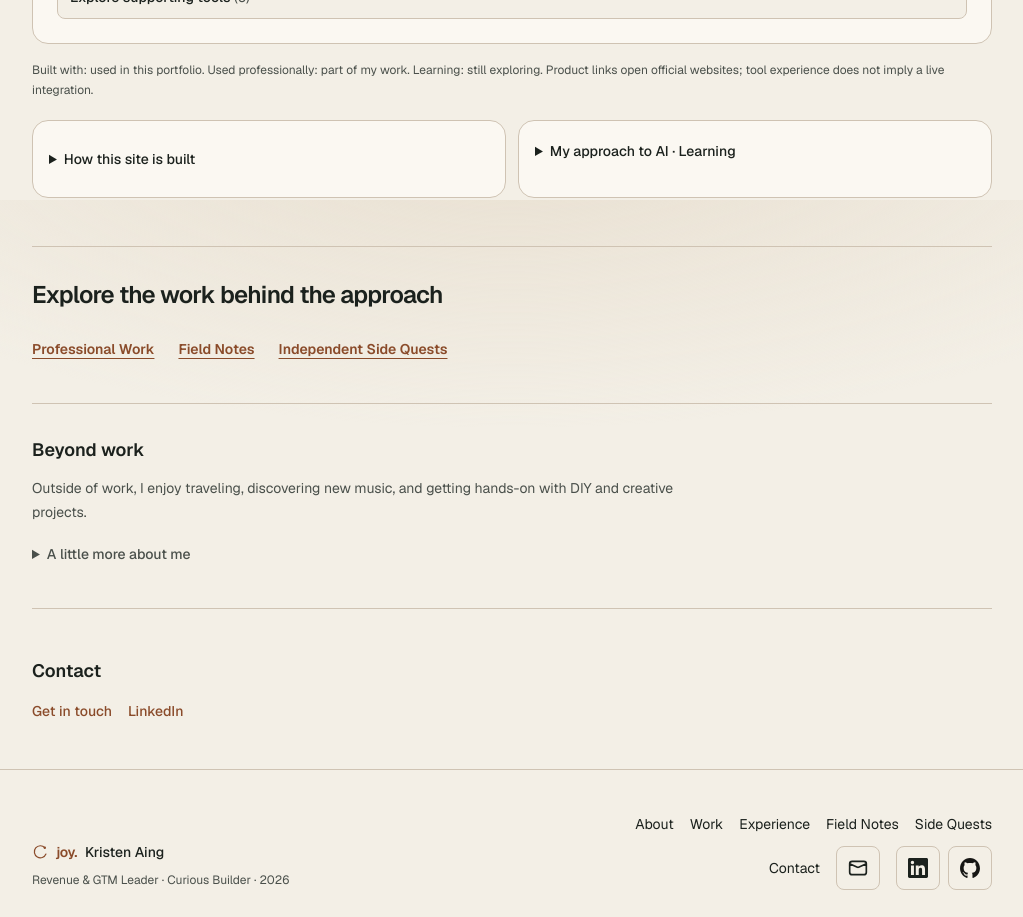
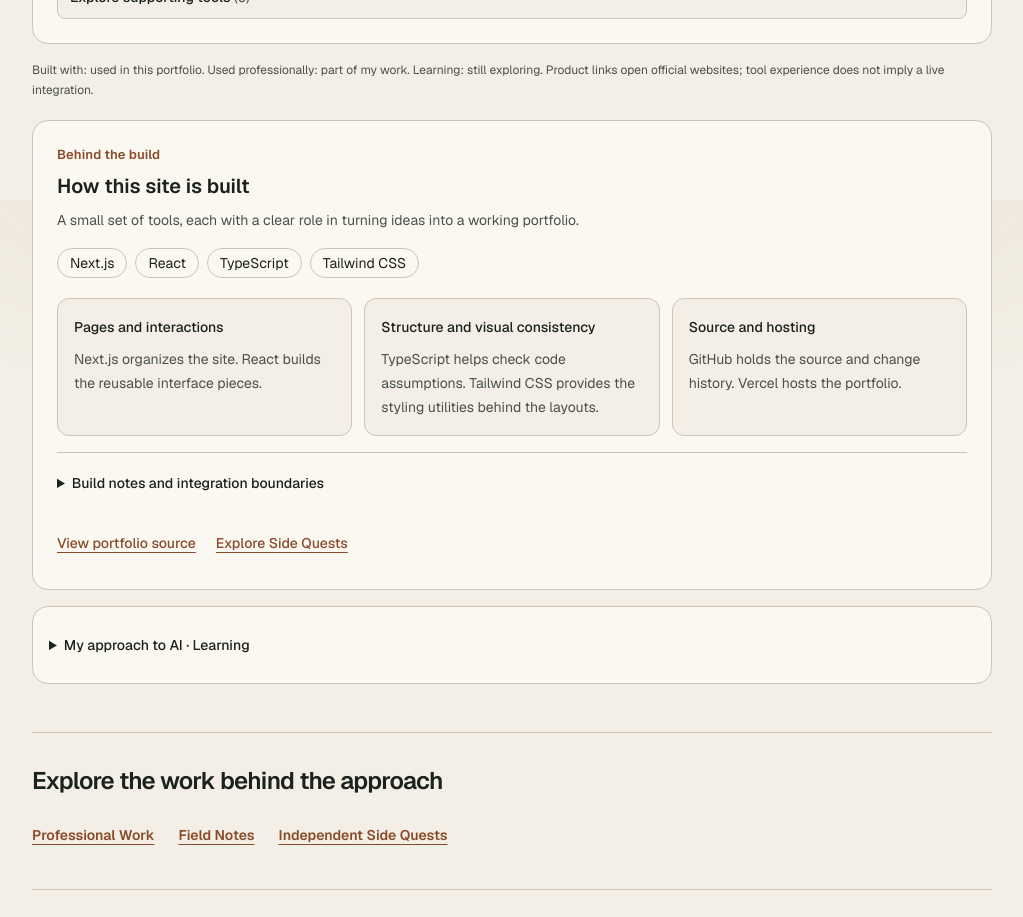
Before and after one commit to heyfunwhoa/byjoyaing-portfolio, a Next.js app: page /about in a window 1280 px wide. Shown: the part 3000-3917 px from the top of the page, without its empty margins (128-1151 px from the left). Built offline with nearby package versions, Linux system fonts and the light colour scheme.

Commit message:
feat: make portfolio build explanation a scannable card composition

```diff
--- a/components/tools-map.tsx
+++ b/components/tools-map.tsx
@@ -8,12 +8,13 @@ export function ToolsMap({ compact = false }: { compact?: boolean }) {
     <div className="space-y-5">
       <ToolkitExplorer sections={toolkitSections} compact={compact} />
       {compact ? null : (
-        <div className="grid gap-3 md:grid-cols-2">
-          <details className="rounded-2xl border border-border bg-card p-4">
-            <summary className="min-h-11 cursor-pointer rounded-sm py-3 text-sm font-medium focus-visible:outline-2 focus-visible:outline-offset-4 focus-visible:outline-accent">
-              How this site is built
-            </summary>
-            <p className="mt-3 text-sm leading-6 text-muted">{siteHowBuilt}</p>
+        <div className="space-y-4">
+          <section className="min-w-0 rounded-2xl border border-border bg-card p-5 sm:p-6">
+            <p className="editorial-eyebrow text-accent">Behind the build</p>
+            <h3 className="mt-2 text-xl font-semibold">How this site is built</h3>
+            <p className="mt-2 max-w-2xl text-sm leading-6 text-muted">
+              A small set of tools, each with a clear role in turning ideas into a working portfolio.
+            </p>
             <ul className="mt-4 flex flex-wrap gap-2" aria-label="Core site technologies">
               {["Next.js", "React", "TypeScript", "Tailwind CSS"].map((name) => (
                 <li key={name} className="max-w-full break-words rounded-full border border-border px-3 py-1 text-sm">
@@ -21,20 +22,26 @@ export function ToolsMap({ compact = false }: { compact?: boolean }) {
                 </li>
               ))}
             </ul>
-            <dl className="mt-5 space-y-3 text-sm leading-6">
-              <div>
+            <dl className="mt-5 grid gap-3 text-sm leading-6 md:grid-cols-3">
+              <div className="min-w-0 rounded-xl border border-border bg-background p-4">
                 <dt className="font-medium">Pages and interactions</dt>
-                <dd className="text-muted">Next.js organizes the site. React builds the reusable interface pieces.</dd>
+                <dd className="mt-2 text-muted">Next.js organizes the site. React builds the reusable interface pieces.</dd>
               </div>
-              <div>
+              <div className="min-w-0 rounded-xl border border-border bg-background p-4">
                 <dt className="font-medium">Structure and visual consistency</dt>
-                <dd className="text-muted">TypeScript helps check code assumptions. Tailwind CSS provides the styling utilities behind the layouts.</dd>
+                <dd className="mt-2 text-muted">TypeScript helps check code assumptions. Tailwind CSS provides the styling utilities behind the layouts.</dd>
               </div>
-              <div>
+              <div className="min-w-0 rounded-xl border border-border bg-background p-4">
                 <dt className="font-medium">Source and hosting</dt>
-                <dd className="text-muted">GitHub holds the source and change history. Vercel hosts the portfolio.</dd>
+                <dd className="mt-2 text-muted">GitHub holds the source and change history. Vercel hosts the portfolio.</dd>
               </div>
             </dl>
+            <details className="mt-4 border-t border-border pt-2">
+              <summary className="min-h-11 cursor-pointer rounded-sm py-3 text-sm font-medium focus-visible:outline-2 focus-visible:outline-offset-4 focus-visible:outline-accent">
+                Build notes and integration boundaries
+              </summary>
+              <p className="max-w-2xl pb-3 text-sm leading-6 text-muted">{siteHowBuilt}</p>
+            </details>
             <div className="mt-4 flex flex-wrap gap-x-5 gap-y-2">
               <a href="https://github.com/heyfunwhoa/byjoyaing-portfolio" className="inline-flex min-h-11 items-center text-sm font-medium text-accent underline underline-offset-4">
                 View portfolio source
@@ -43,12 +50,12 @@ export function ToolsMap({ compact = false }: { compact?: boolean }) {
                 Explore Side Quests
               </a>
             </div>
-          </details>
+          </section>
           <details
             id="ai"
             className="scroll-mt-24 rounded-2xl border border-border bg-card p-4"
           >
-            <summary className="cursor-pointer rounded-sm py-1 text-sm font-medium focus-visible:outline-2 focus-visible:outline-offset-4 focus-visible:outline-accent">
+            <summary className="min-h-11 cursor-pointer rounded-sm py-3 text-sm font-medium focus-visible:outline-2 focus-visible:outline-offset-4 focus-visible:outline-accent">
               My approach to AI · Learning
             </summary>
             <div className="mt-4">
```
